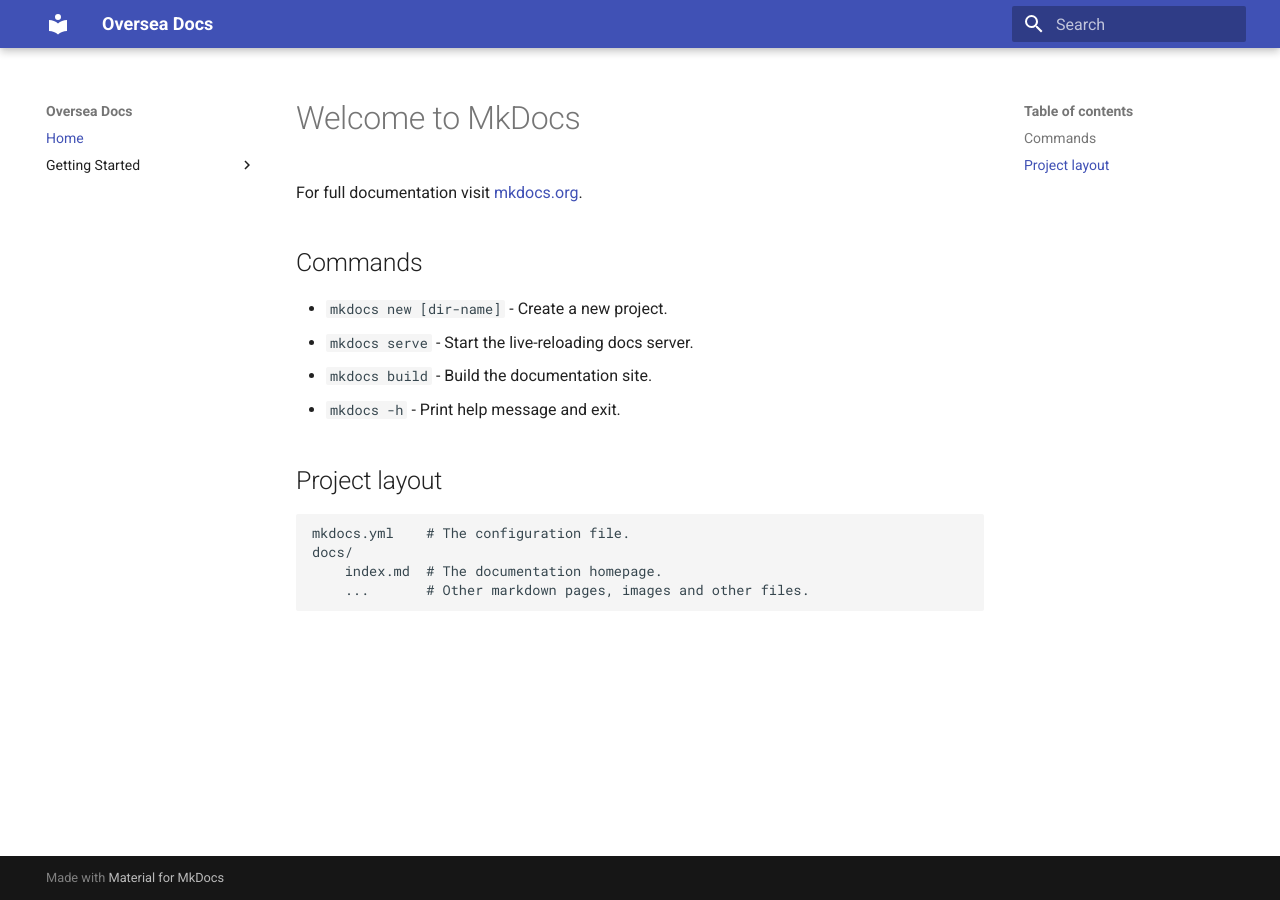
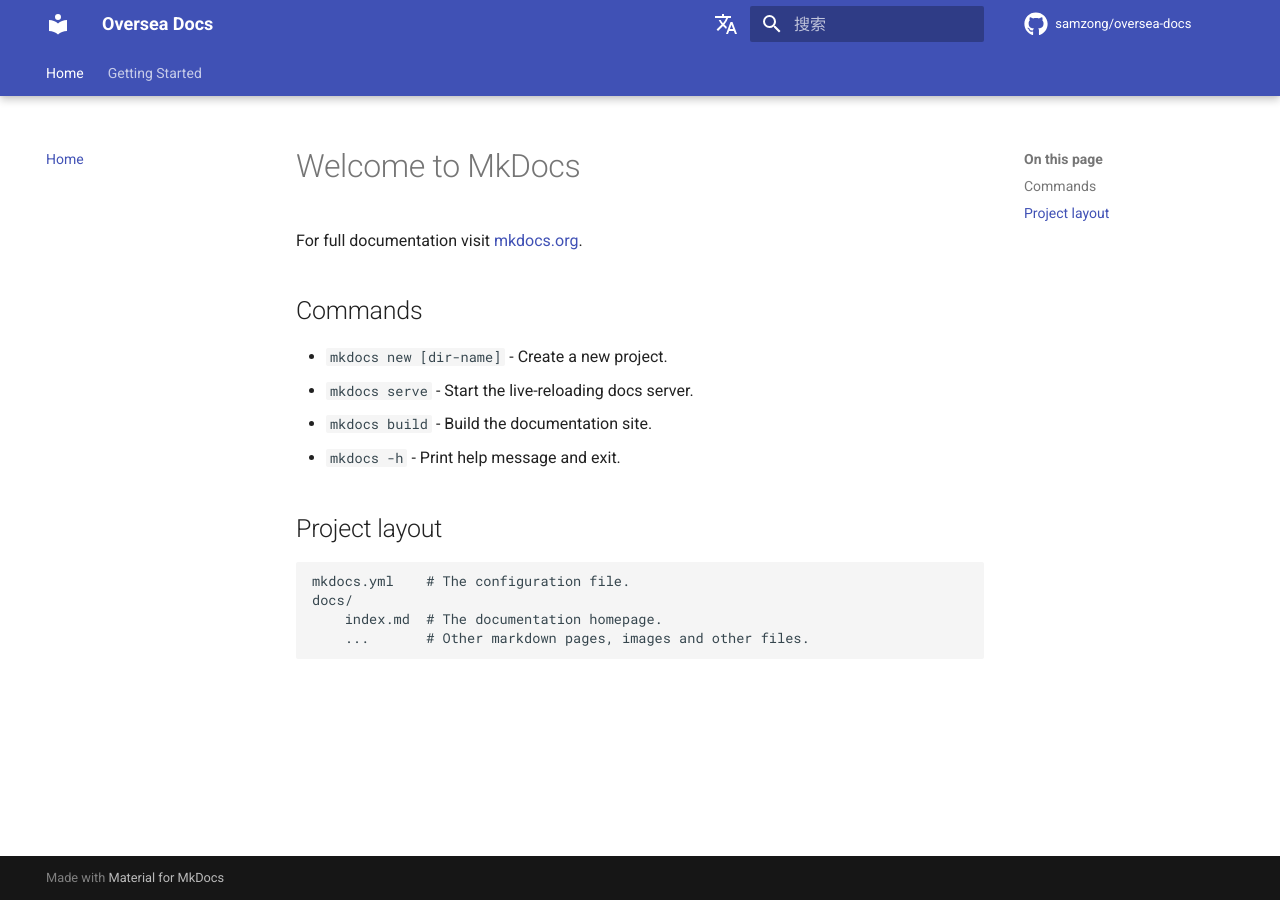
Before and after one commit to samzong/oversea-docs, an MkDocs documentation site: the page built from docs/index.md, in a window 1280 px wide. Built offline with MkDocs 1.6.1 and Material for MkDocs 9.7.7, drawn with Linux system fonts in a browser that asks for light colours; comment, search, counter and statistics services are not loaded.

Commit message:
commit for modify mkdoc.yaml

```diff
--- a/mkdocs.yml
+++ b/mkdocs.yml
@@ -1,14 +1,72 @@
 # project info
 site_name: Oversea Docs
 site_author: samzong.lu
-
+repo_url: https://github.com/SAMZONG/oversea-docs
+repo_name: samzong/oversea-docs
 
 theme:
-   name: material
-   language: en
+  name: material
+  language: zh
 
+  icon:
+    repo: fontawesome/brands/github
+
+  palette:
+    scheme: indigo
+
+  font:
+    text: Roboto
+
+  features:
+    - navigation.tabs
+    - navigation.tabs.sticky
+
+    - search.suggest
+    - search.highlight
+    - search.share
+
+    - header.autohide
+
+extra:
+  alternate:
+    - name: English
+      link: /en/
+      lang: en
+    - name: Deutsch
+      link: /de/
+      lang: de
+
+plugins:
+  - search
+  - tags
+  - git-revision-date
+
+markdown_extensions:
+  - abbr
+  - attr_list
+  - def_list
+  - footnotes
+  - meta
+  - md_in_html
+  - toc:
+      permalink: true
+      title: On this page
+      toc_depth: 3
+  - tables
+  - pymdownx.arithmatex:
+      generic: true
+  - pymdownx.caret
+  - pymdownx.mark
+  - pymdownx.tilde
+  - pymdownx.critic
+  - pymdownx.details
+  - pymdownx.emoji:
+      emoji_index: !!python/name:materialx.emoji.twemoji
+      emoji_generator: !!python/name:materialx.emoji.to_svg
+  - pymdownx.highlight
+  - pymdownx.inlinehilite
 
 nav:
-   - Home: index.md
-   - Getting Started:
-       - Installation: getting-started.md
+  - Home: index.md
+  - Getting Started:
+      - Installation: getting-started.md
```
